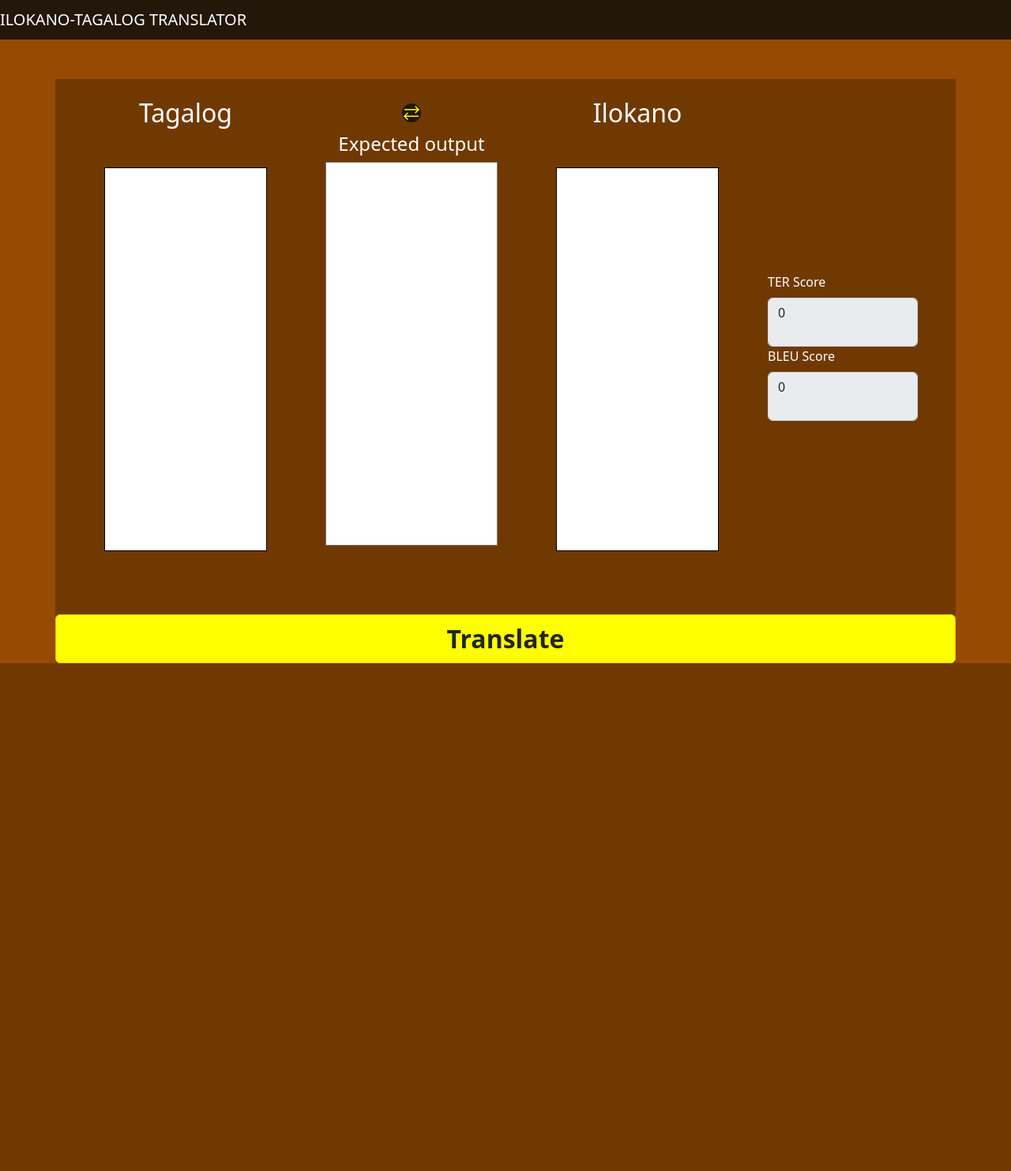
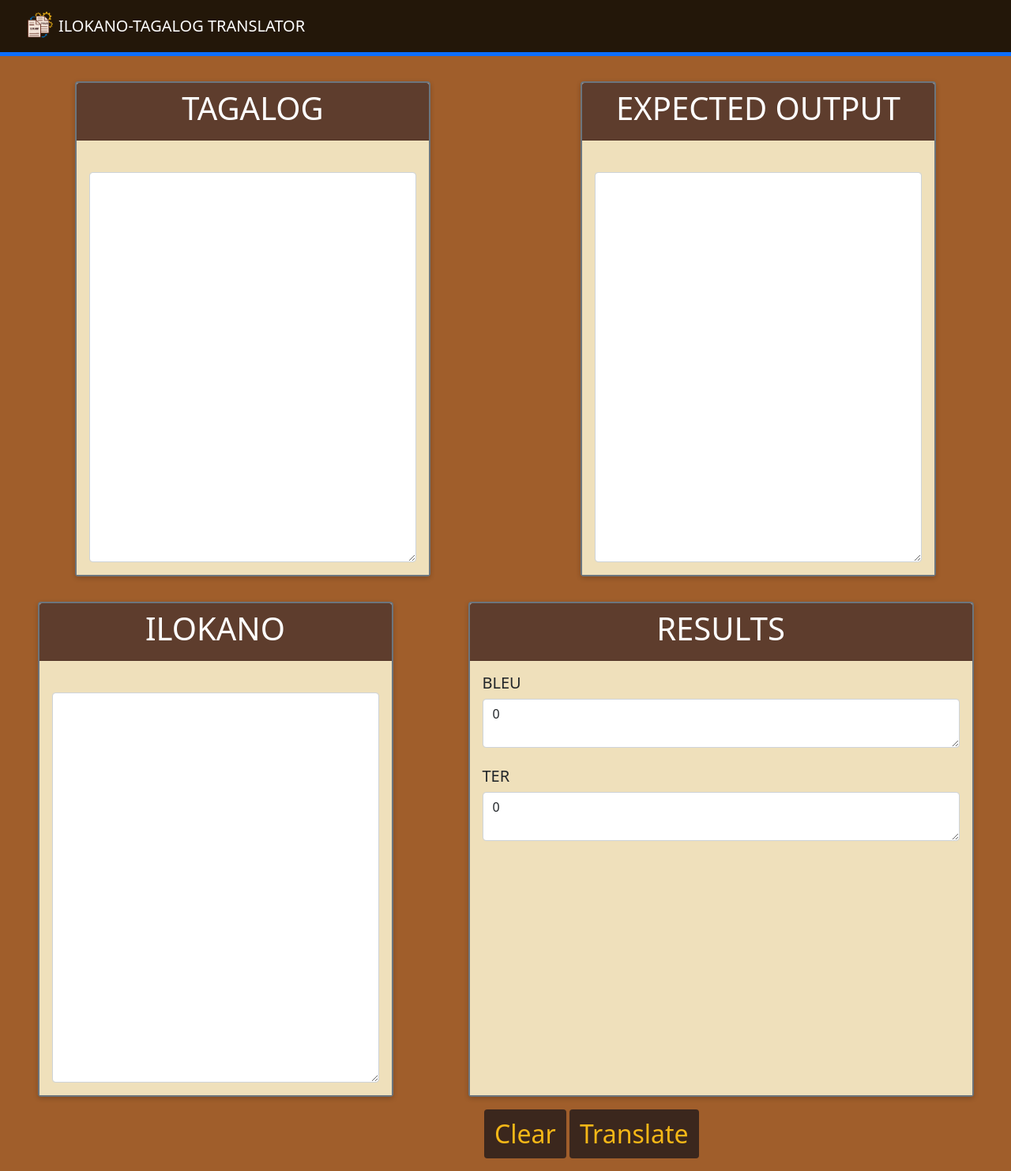
Before and after one commit to JakeCob/Ilokano-to-Tagalog-Machince-Translation, a Flask app: page / in a window 1280 px wide. Shown: the whole page at 79% size. Before the commit the page ends 840 px from the top, so only its background shows below. Run offline with Flask 2, Linux system fonts and the light colour scheme; parts of the project's set-up code (start-up, migrations or seed data) failed here and were passed over; some libraries are stand-ins or nearby versions.

Commit message:
modified GUI

```diff
--- a/website/static/style.css
+++ b/website/static/style.css
@@ -1,52 +1,65 @@
-.material-symbols-outlined {
-    font-variation-settings: "FILL" 0, "wght" 400, "GRAD" 0, "opsz" 48;
+.mr-03{
+    margin-right: 3%;
 }
 
-.bs-example {
-    margin: 20px;
+.mr-05{
+    margin-right: 5%;
+}
+.mr-07{
+    margin-right: 7%;
 }
 
-.input-form-outline {
-    margin: 50px;
+.mr-1{
+    margin-right: 10%;
 }
 
-.output-form-outline {
-    margin: 50px;
+.ml-1{
+    margin-left: 17%;
 }
 
-.form-control-output {
-    border: 1px solid black;
+.ml-7{
+    margin-left: 70%;
 }
 
-.form-control-input {
-    border: 1px solid black;
+.icon{
+    height: 100px;
 }
 
-.row {
-    margin-top: 50px;
+/*Main Content*/
+form{
+    background-color: #A05E2B;
 }
 
-.switch-btn {
-    text-align: center;
-}
-:root {
---bs-body-bg: #964B00;
+.card {
+    position: relative;
+    display: flex;
+    width: 450px;
+    word-wrap: break-word;
+    background-color: #fff;
+    background-clip: border-box;
+    box-shadow: 0 2px 6px 0 hsla(0, 0%, 0%, 0.2);
+    border-radius: .9rem;
+    border-width: .2rem;
 }
 
-.row{
-background-color: #703902;
+#card-header{
+    background-color:
+    #5E3D2D;
+}
+
+.card-body {
+    flex: 1 1 auto;
+    min-height: 1px;
+    padding: 1rem;
+    background-color: #EFE0BB;
 }
 
 .navbar{
 background-color: #231709;
 
 }
-.material-symbols-outlined {
-color: yellow;
-background-color: #231709;
-border-radius: 25px;
-}
 
+/*Non-Bootstrap*/
 textarea {
     min-width: 100%;
     background-color: white;
@@ -54,6 +67,19 @@ textarea {
 }
 
 #translate {
-    background-color: yellow;
-    color: white;
+    background-color: #3B271D;
+    color: #F5B717;
 }
+
+.translator_container{
+    display: flex;
+    flex-wrap: wrap;
+    justify-content: space-around;
+    padding: 1em 0;
+    text-align: left;
+}
+
+.buttons{
+    background-color: #A05E2B;
+    text-align: right;
+}
--- a/website/templates/index.html
+++ b/website/templates/index.html
@@ -2,7 +2,9 @@
 <html lang="en">
   <head>
     <!-- Required meta tags -->
-    <meta charset="utf-8" />
+    <meta
+          charset="utf-8"
+    />
     <meta
       name="viewport"
       content="width=device-width, initial-scale=1, shrink-to-fit=no"
@@ -29,93 +31,97 @@
       rel="stylesheet"
       href="static/style.css"
     />
+    <link
+        rel="stylesheet"
+        href="../static/style.css">
+	<link
+        href="https://cdn.jsdelivr.net/npm/bootstrap@5.0.0-beta3/dist/css/bootstrap.min.css" rel="stylesheet"
+        integrity="sha384-eOJMYsd53ii+scO/bJGFsiCZc+5NDVN2yr8+0RDqr0Ql0h+rP48ckxlpbzKgwra6" crossorigin="anonymous"
+    />
+    <link
+        href="https://cdn.jsdelivr.net/npm/bootstrap@5.1.3/dist/css/bootstrap.min.css" rel="stylesheet" integrity="sha384-1BmE4kWBq78iYhFldvKuhfTAU6auU8tT94WrHftjDbrCEXSU1oBoqyl2QvZ6jIW3" crossorigin="anonymous"
+    />
   </head>
+
   <body>
-    <nav class="navbar navbar-light ">
-      <span class="navbar-brand mb-0 h1" style="color: white;">ILOKANO-TAGALOG TRANSLATOR</span>
+    <header class="bg-white border-5 border-bottom border-primary" id="header">
+        <nav class="navbar navbar-expand-lg navbar-light">
+                <div class="container-fluid"><img src="../images/Icon.png" height="50px" width="50px" /> <a class="navbar-brand name text-white" href="#">ILOKANO-TAGALOG TRANSLATOR</a> <button class="navbar-toggler" type="button" data-bs-toggle="collapse" data-bs-target="#navbarSupportedContent" aria-controls="navbarSupportedContent" aria-expanded="false" aria-label="Toggle navigation"> <span class="navbar-toggler-icon"></span> </button>
+                    <div class="collapse navbar-collapse" id="navbarSupportedContent">
+                    </div>
+                </div>
             </nav>
+	</header>
 
     <form method="POST" action="/">
-      <div class="container">
-        <div class="row">
-          <div class="col-sm my-4">
-            <h2 id="Input" style="text-align: center; color: white">
-              Tagalog
-            </h2>
-            <div class="input-form-outline">
-              <textarea
-                class="form-control-input"
-                id="id--system-input"
-                rows="20"
-                name="source_lang"
-              >{{source}}</textarea>
+        <div class="translator_container">
+            <div class="card bg-light border border-2 border-secondary rounded mt-3 mb-3">
+                <div class="card-header text-white" id = "card-header">
+                    <center><h1>TAGALOG</h1></center>
+                </div>
+
+                <div class="card-body">
+                    <textarea rows="20" class="form-control mt-4" id="id--system-input" name="source_lang">{{source}}</textarea>
                 </div>
             </div>
 
-          <div class="col-sm text-center">
-            <button id="switch-btn" class="btn mt-4" onclick="toggle();">
+            <!--<button id="switch-btn" class="btn mt-4" onclick="toggle();">
               <span class="material-symbols-outlined"> sync_alt </span>
-            </button>
-            <h4 id="expected-output" style="text-align: center; color: white">
-              Expected output
-            </h4>
-            <textarea
-              class="form-control-expected-output"
-              id="id--expected-output"
-              rows="20"
-              name="expected_op"
-            >{{expected_op}}</textarea>
+            </button>-->
+
+            <div class="card bg-light border border-2 border-secondary rounded mt-3 mb-3">
+                <div class="card-header text-white" id = "card-header">
+                    <center><h1>EXPECTED OUTPUT</h1></center>
                 </div>
 
-          <div class="col-sm">
-            <fieldset disabled>
-              <h3 id="Output" class="fs-2 mt-4" style="text-align: center; color: white">
-                Ilokano
-              </h3>
-              <div class="output-form-outline">
-                <textarea
-                  class="form-control-output"
-                  id="id--system-output"
-                  rows="20"
-                  name="system-output"
-                >{% for op_sen in op_sen_list %}{{op_sen + "\n"}}{% endfor %}</textarea>
+                <div class="card-body">
+                    <textarea rows="20" class="form-control mt-4" id="id--expected-output"  name="expected_op">{{expected_op}}</textarea>
                 </div>
-            </fieldset>
             </div>
 
-          <div class="col-sm-2 position-relative me-5">
-            <fieldset disabled>
-              <div class="form-outline position-absolute top-50 end-0">
-                <label class="form-label" for="BLEU" style="color: white">BLEU Score</label>
-                <textarea type="text" id="BLEU" class="form-control" name="BLEU"
-                >{{ave_bleu}}</textarea>
-              </div>
-              <div class="form-outline position-absolute bottom-50 end-0">
-                <label class="form-label" for="TER" style="color: white">TER Score</label>
-                <textarea type="text" id="TER" class="form-control" name="TER"
-                >{{ave_ter}}</textarea>
-              </div>
-            </fieldset>
+            <div class="card bg-light border border-2 border-secondary rounded mt-3 mb-3">
+                <div class="card-header text-white" id = "card-header">
+                    <center><h1>ILOKANO</h1></center>
                 </div>
 
-          <button type="submit" id="translate" class="btn btn-warning text-lg-center text-dark fw-bolder fs-2">Translate</button>
+                <div class="card-body">
+                    <textarea rows="20" class="form-control mt-4" id="id--system-output"  name="system-output">{% for op_sen in op_sen_list %}{{op_sen + "\n"}}{% endfor %}</textarea>
+                </div>
+            </div>
+
+            <div class="card bg-light border border-2 border-secondary rounded mt-3 mb-3" style="width: 50%">
+                <div class="card-header text-white" id = "card-header">
+                    <center><h1>RESULTS</h1></center>
+                </div>
+
+                <div class="card-body">
+                    <h5>BLEU</h5>
+                    <textarea type="text" id="BLEU" class="form-control" name="BLEU">{{ave_bleu}}</textarea>
+                    <h5 class = "mt-4">TER</h5>
+                    <textarea type="text" id="TER" class="form-control" name="TER">{{ave_ter}}</textarea>
+                </div>
+            </div>
+
+            <div class="buttons ml-1">
+                <button type="" id="translate" class="btn text-lg-center fs-2 ">Clear</button>
+                <button type="submit" id="translate" class="btn text-lg-center fs-2 ">Translate</button>
             </div>
         </div>
     </form>
 
+
+
     <!-- Optional JavaScript -->
     <!-- jQuery first, then Popper.js, then Bootstrap JS -->
-    <script
-      src="https://cdn.jsdelivr.net/npm/bootstrap@5.2.2/dist/js/bootstrap.bundle.min.js"
+    <script src="https://cdn.jsdelivr.net/npm/bootstrap@5.2.2/dist/js/bootstrap.bundle.min.js"
             integrity="sha384-OERcA2EqjJCMA+/3y+gxIOqMEjwtxJY7qPCqsdltbNJuaOe923+mo//f6V8Qbsw3"
-      crossorigin="anonymous"
-    ></script>
+            crossorigin="anonymous">
+    </script>
     <script src="https://ajax.googleapis.com/ajax/libs/jquery/1.12.4/jquery.min.js"></script>
     <script src="https://maxcdn.bootstrapcdn.com/bootstrap/3.3.7/js/bootstrap.min.js"></script>
 
-    <script
-      type="text/javascript"
-      src="{{ url_for('static', filename='script.js') }}"
-    ></script>
+    <script type="text/javascript"
+            src="{{ url_for('static', filename='script.js') }}">
+    </script>
   </body>
 </html>
```
Also changed, not shown: website/images/Icon.png (added). Lines whose indentation alone changed are shown as unchanged.
